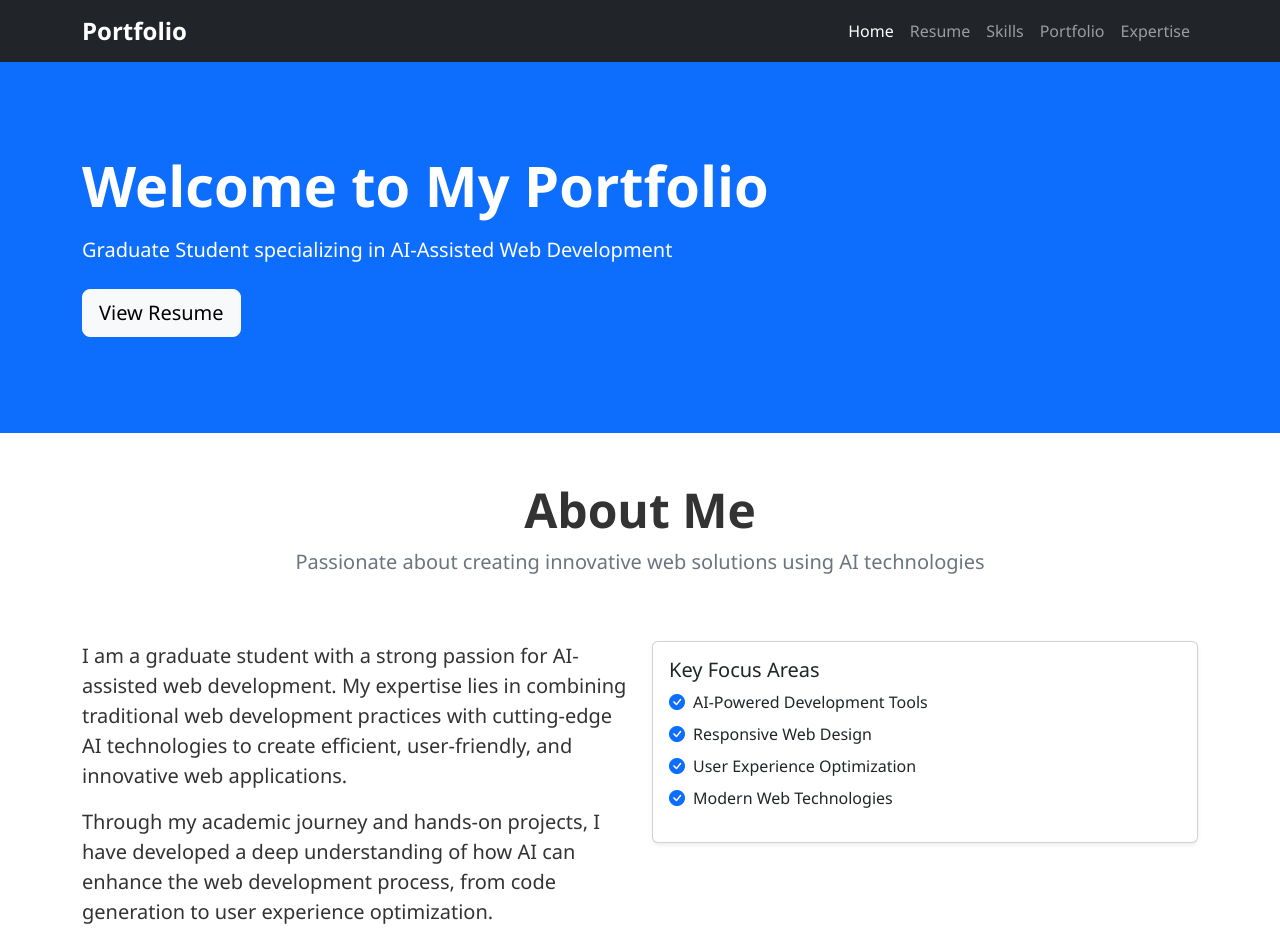
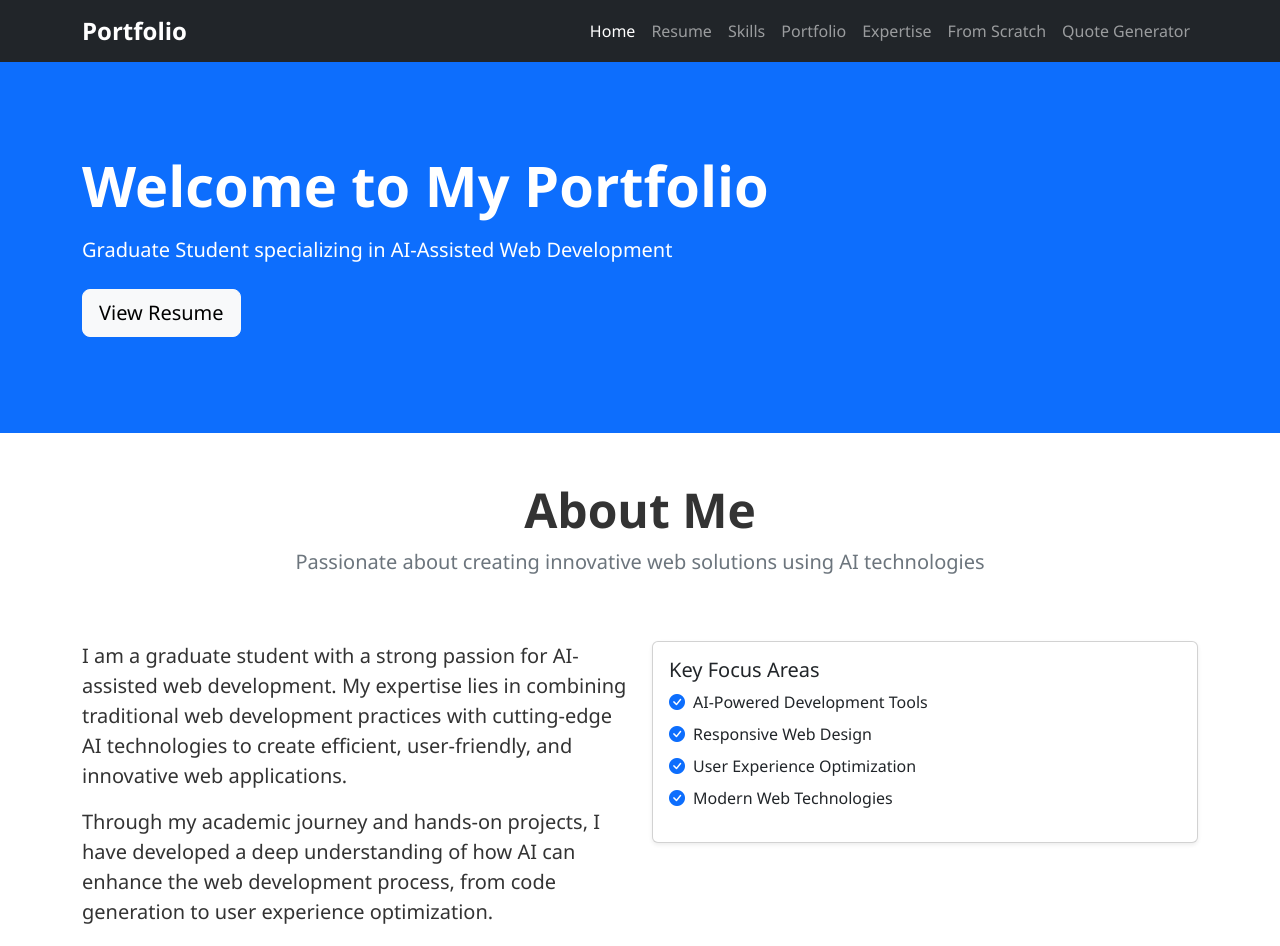
Before and after one commit to YetiOffice/IS-FINAL-2.0, a plain HTML site: page index.html in a window 1280 px wide. Shown: the top 946 px of the page. Drawn offline with nearby package versions, Linux system fonts and the light colour scheme.

Commit message:
Add navigation links to From Scratch page and Quote Generator app in navbar

```diff
--- a/index.html
+++ b/index.html
@@ -35,6 +35,12 @@
                     </li>
                     <li class="nav-item">
                         <a class="nav-link" href="expertise.html">Expertise</a>
+                    </li>
+                    <li class="nav-item">
+                        <a class="nav-link" href="scratch.html">From Scratch</a>
+                    </li>
+                    <li class="nav-item">
+                        <a class="nav-link" href="app.html">Quote Generator</a>
                     </li>
                 </ul>
             </div>
```
